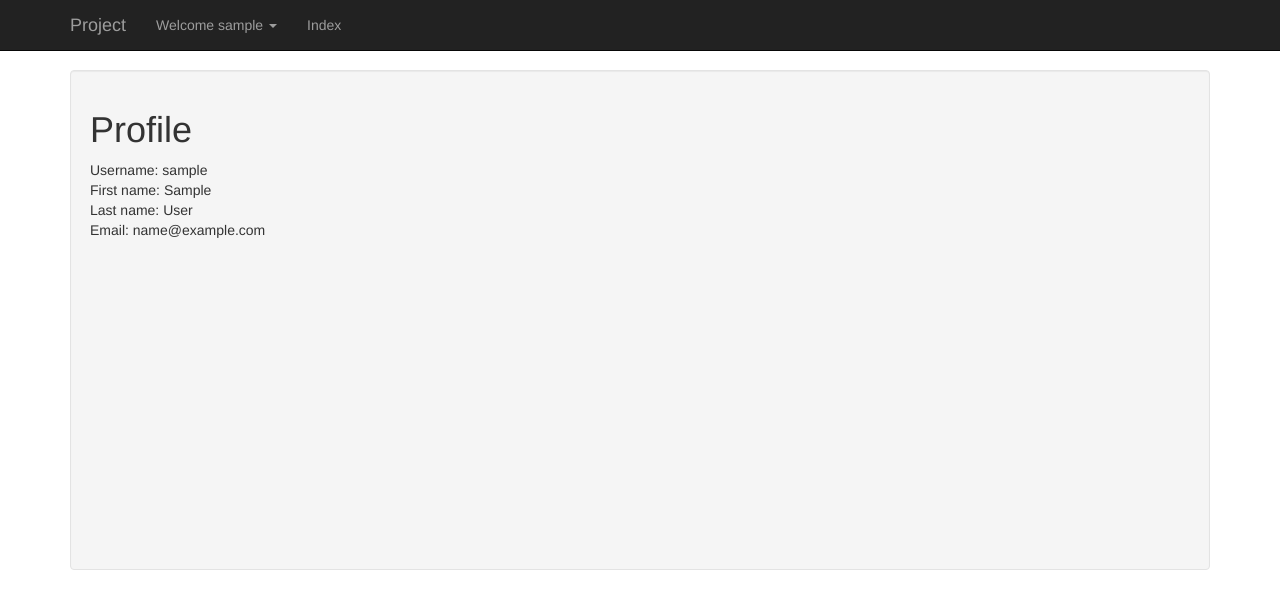
After one commit to argenisosorio/django-1.9.8-authentication, a Django app: page /profile in a window 1280 px wide. The commit adds this page. Shown: the top 609 px of the page. Run offline with Django 3.2, Linux system fonts and the light colour scheme; the visitor is signed in with stand-in values (Sample User, id 1); some libraries are stand-ins or nearby versions.

Commit message:
Agregadas views y templates del profile user

```diff
--- a/base/templates/base/base.html
+++ b/base/templates/base/base.html
@@ -54,12 +54,12 @@
             <li class="dropdown">
               <a href="#" class="dropdown-toggle" data-toggle="dropdown" role="button" aria-haspopup="true" aria-expanded="false">Welcome {{user.username}} <span class="caret"></span></a>
               <ul class="dropdown-menu">
+                <li><a href="{% url 'profile' %}">Profile</a></li>
                 <li><a href="{% url 'logout' %}">Logout</a></li>
               </ul>
             </li>
+            <li><a href="{% url 'index' %}">Index</a></li>
             {% endif %}
-            <li><a href="{% url 'login' %}">Login</a></li>
-            <li><a href="{% url 'index' %}">Index</a></li>
           </ul>
         </div>
       </div>
--- /dev/null
+++ b/usuario/templates/usuario/profile.html
@@ -0,0 +1,9 @@
+{% extends "base/base.html" %}
+{% block titulo %}Profile{% endblock %}
+{% block cuerpo %}
+<h1>Profile</h1>
+Username: {{user.username}} <br />
+First name: {{user.first_name}} <br />
+Last name: {{user.last_name}} <br />
+Email: {{user.email}} <br />
+{% endblock %}
--- a/usuario/urls.py
+++ b/usuario/urls.py
@@ -14,4 +14,5 @@ urlpatterns = [
 	url(r'^logout$', views.Logout, name='logout'),
 	url(r'^create_user$', views.Create_User, name='create_user'),
 	url(r'^user_success$', views.User_Success, name='user_success'),
+	url(r'^profile$', views.Profile, name='profile'),
 ]
--- a/usuario/views.py
+++ b/usuario/views.py
@@ -99,3 +99,13 @@ Funcion que cierra la sesión del usuario.
 def Logout(request):
     logout(request)
     return HttpResponseRedirect('index')
+
+
+
+'''
+Vista de la plantilla que muestra el perfil del usuario autenticado.
+'''
+@login_required(login_url='login')
+def Profile(request):
+    user = request.user
+    return render_to_response('usuario/profile.html', {'user':user}, context_instance=RequestContext(request))
```
